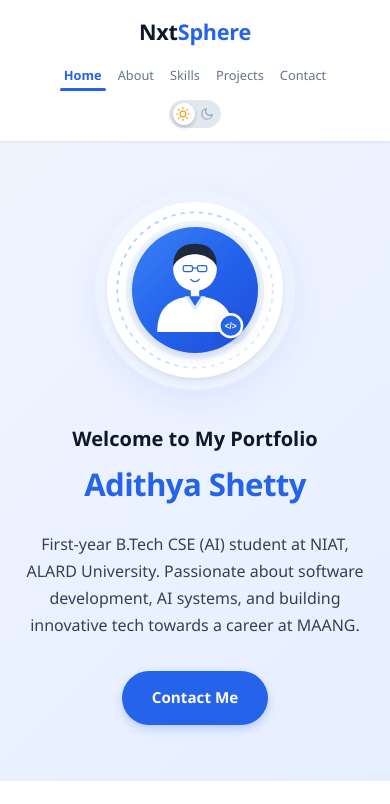
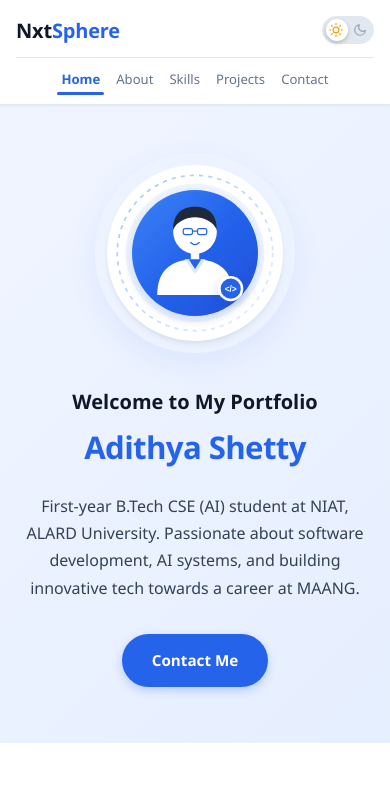
Before and after one commit to shettyadithyar76-prog/NxtSphere, a plain HTML site: page index.html in a window 390 px wide. Shown: the top 804 px of the page. Drawn offline with Linux system fonts and the light colour scheme.

Commit message:
Position dark mode toggle on mobile header top-right
Update mobile navigation layout so the dark mode toggle is prominently placed on the top-right of the header opposite the logo.

```diff
--- a/style.css
+++ b/style.css
@@ -1014,24 +1014,36 @@ body:has(#theme-toggle:checked) .progress-container {
   .navbar {
     height: auto;
     padding-top: 0.85rem;
-    padding-bottom: 0.85rem;
-    flex-direction: column;
-    gap: 0.75rem;
+    padding-bottom: 0.75rem;
+    display: flex;
+    flex-wrap: wrap;
+    justify-content: space-between;
+    align-items: center;
+    gap: 0.65rem 0;
+  }
+
+  .logo {
+    order: 1;
+    font-size: 1.25rem;
   }
 
   .nav-right {
-    flex-direction: column;
-    gap: 0.75rem;
-    width: 100%;
-    align-items: center;
+    display: contents;
+  }
+
+  .theme-switch {
+    order: 2;
   }
 
   .nav-menu {
+    order: 3;
+    width: 100%;
+    display: flex;
+    justify-content: center;
     gap: 0.35rem 0.65rem;
     flex-wrap: wrap;
-    justify-content: center;
-    width: 100%;
-    padding: 0;
+    padding-top: 0.5rem;
+    border-top: 1px solid var(--border-light);
   }
 
   .nav-link {
@@ -1133,11 +1145,12 @@ body:has(#theme-toggle:checked) .progress-container {
   }
 
   .nav-menu {
-    gap: 0.25rem 0.5rem;
+    gap: 0.2rem 0.5rem;
+    padding-top: 0.45rem;
   }
 
   .nav-link {
-    font-size: 0.8rem;
+    font-size: 0.82rem;
     padding: 0.15rem 0.25rem;
   }
 
```
Also changed, not shown: screenshots/mobile-dark-screenshot.png (added), screenshots/mobile-screenshot.png.
